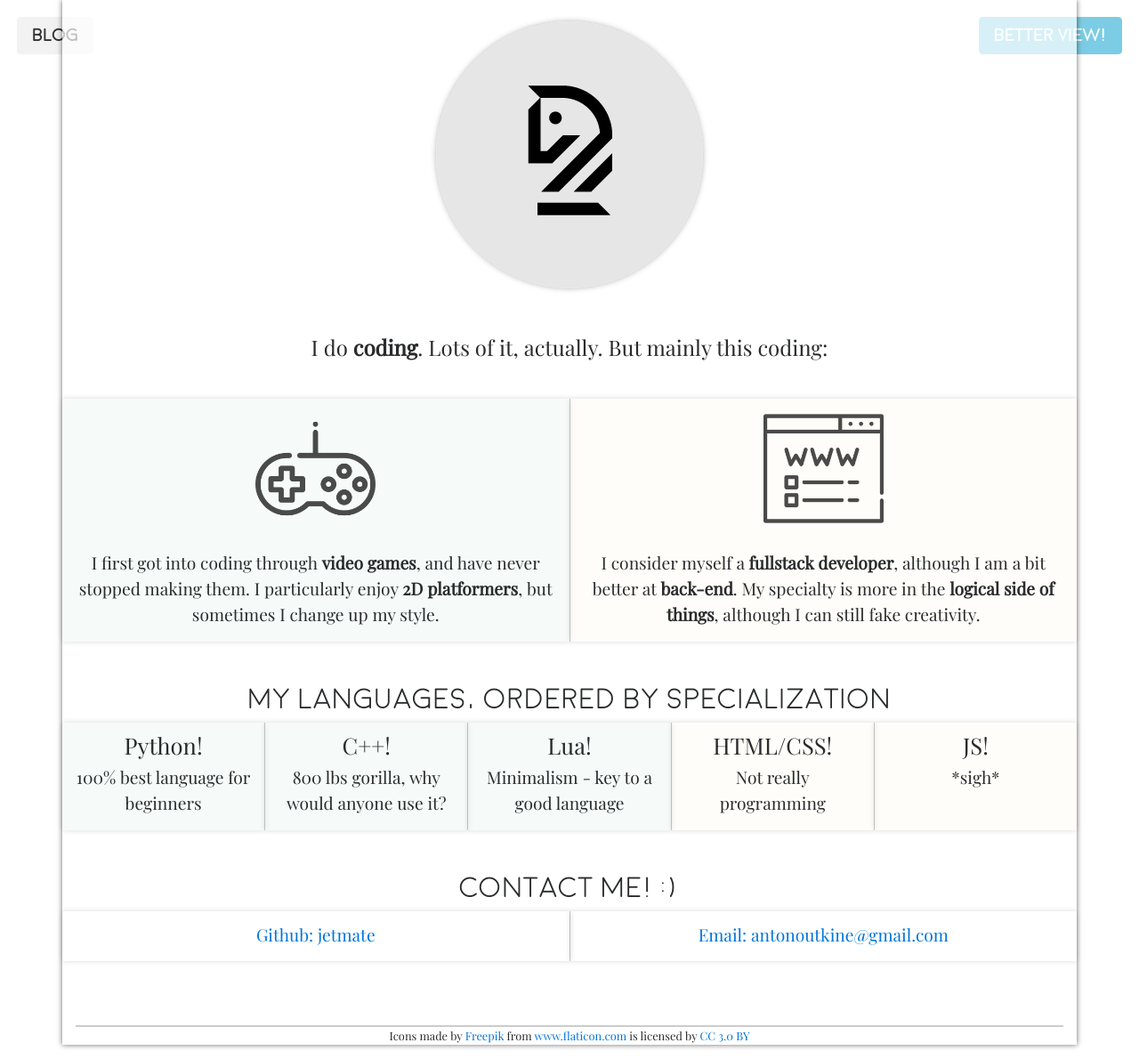
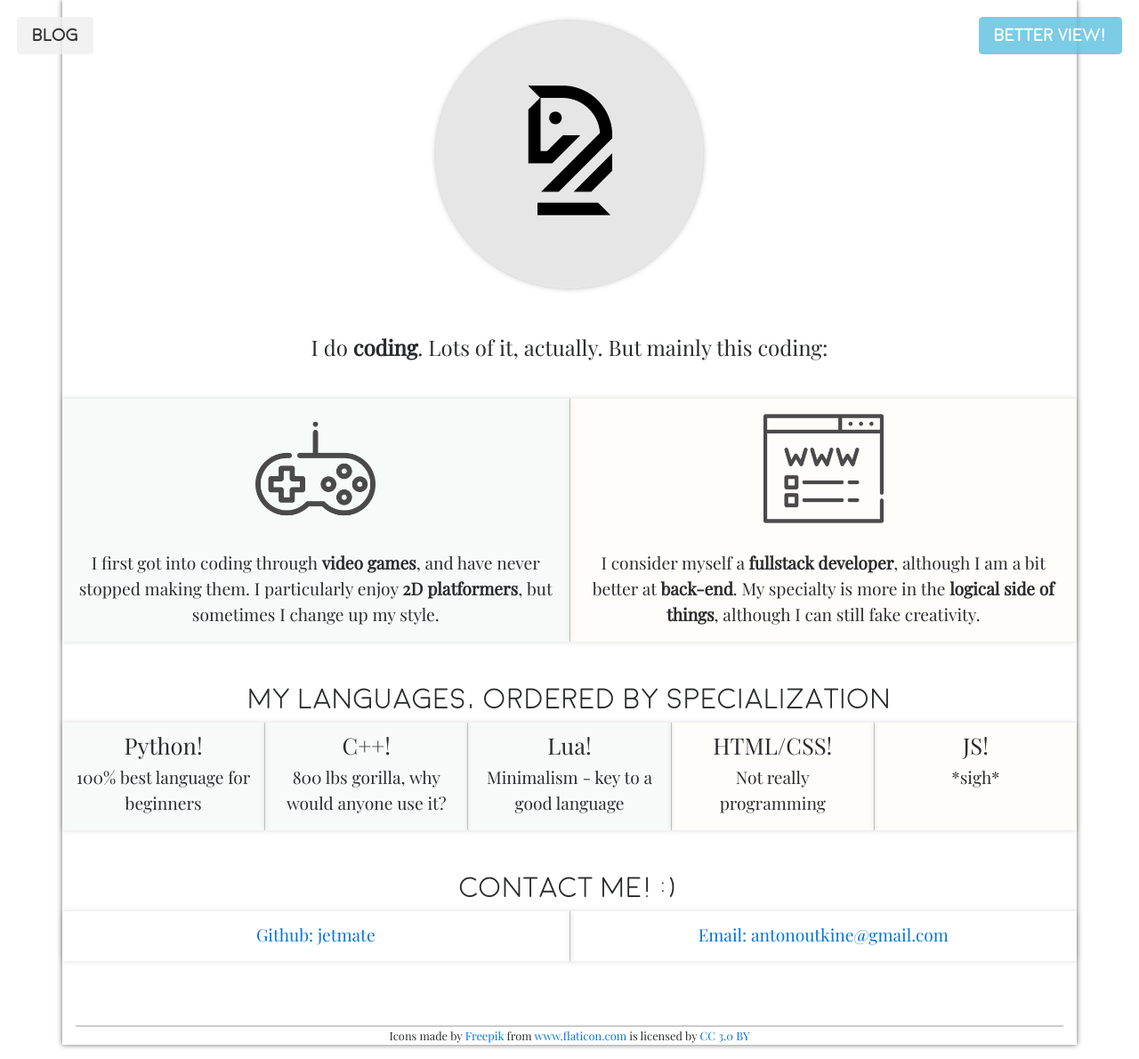
Before and after one commit to outkine/old-website, a Jekyll site: the page built from src/index.html, in a window 1280 px wide. Shown: the whole page at 89% size. Built offline with Jekyll 4.4.1, drawn with Linux system fonts in a browser that asks for light colours; nearby versions of some CDN libraries.

Commit message:
organize, better buttons

```diff
--- a/_config.yml
+++ b/_config.yml
@@ -5,15 +5,17 @@
 exclude:
   - Gemfile
   - Gemfile.lock
+  - LICENSE
+  - README.md
 defaults:
   - scope:
       type: posts
     values:
-      permalink: /posts/:title/
+      permalink: posts/:title/
       layout: post
       css: post
   - scope:
       type: pages
     values:
-      css: page
+      css: src/page
       layout: page
--- a/_layouts/page.html
+++ b/_layouts/page.html
@@ -5,4 +5,4 @@
 <canvas></canvas>
 <button id="hide-content" class="btn btn-info right">Better view!</button>
 <div id="content">{{ content }}</div>
-<script src="/index/index.js"></script>
+<script src="/src/index.js"></script>
--- a/stylesheet.sass
+++ b/_sass/stylesheet.sass
@@ -1,6 +1,3 @@
----
----
-
 @font-face
   font-family: Moon
   src: url('/assets/fonts/moon.otf')
@@ -39,6 +36,7 @@
   opacity: .8
   position: fixed
   margin: 1.5%
+  z-index: 1000
 
 img
   margin: auto auto
--- a/page.sass
+++ b/src/page.sass
@@ -1,7 +1,7 @@
 ---
 ---
 
-@import stylesheet.css
+@import stylesheet
 
 canvas
   position: absolute
--- a/post.sass
+++ b/src/post.sass
@@ -1,7 +1,7 @@
 ---
 ---
 
-@import stylesheet.css
+@import stylesheet
 
 body
   background-color: #FFF9EF
--- a/posts/index.html
+++ b/src/posts.html
@@ -7,6 +8,6 @@
   <h1>All of my posts</h1>
   <br>
   {% for post in site.posts %}
-    <a href="{{ post.url }}"><h3>{{ post.title }}</h3></a>
+    <a href="{{ post.url }}"><h3>{{ post.date | date: '%B %d' }} - {{ post.title }}</h3></a>
   {% endfor %}
 </div>
```
Also changed, not shown: other parts of src/posts.html (+1 -0 lines), src/index.coffee (renamed from index/index.coffee), src/index.html (renamed from index/index.html).
